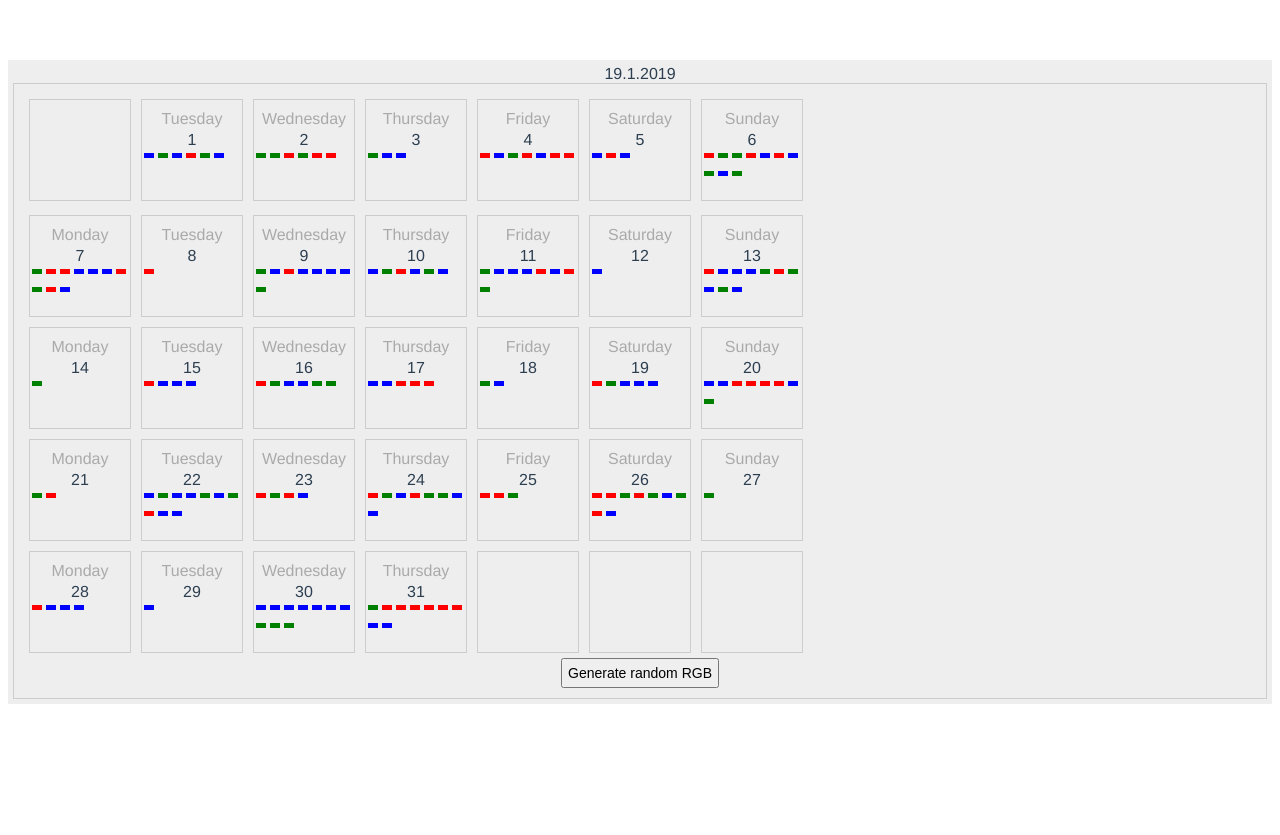
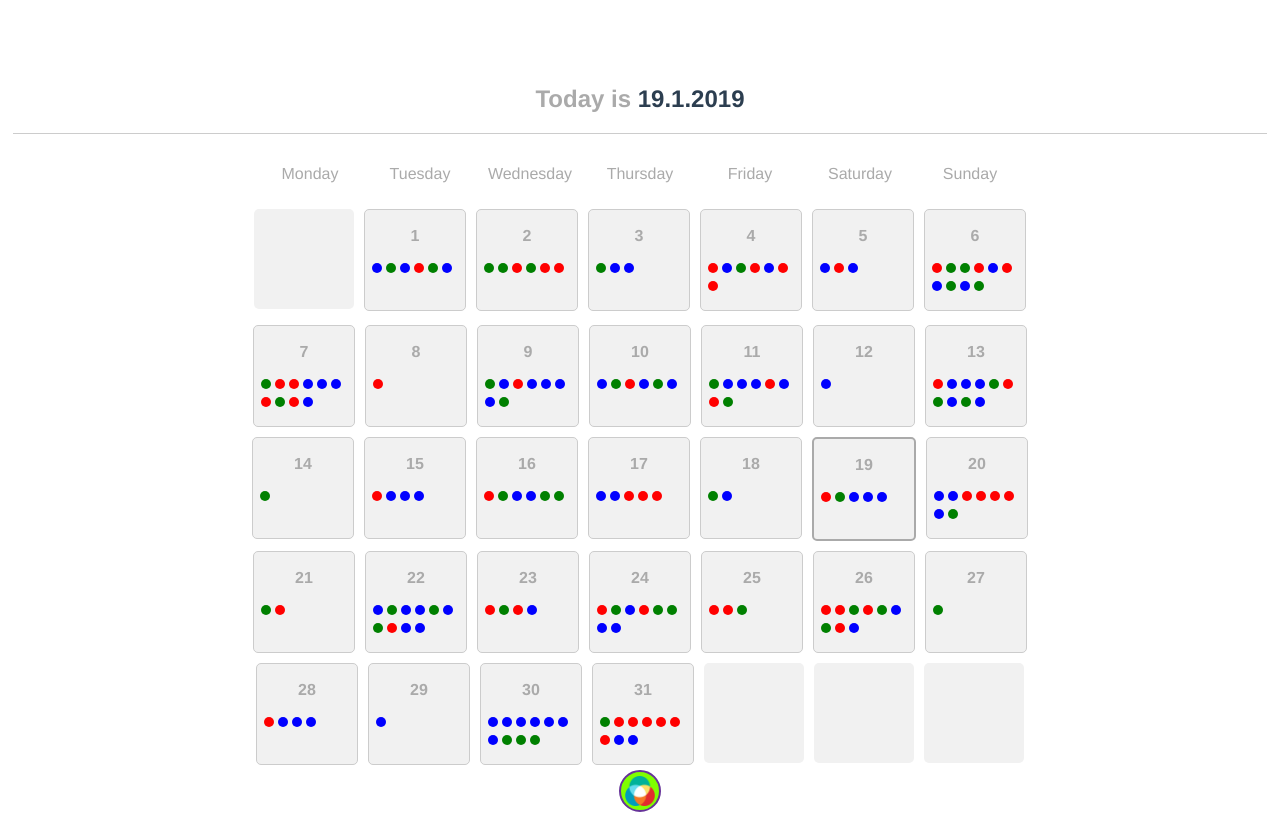
Before and after one commit to afrank03/final-surge-vujs, a Vue app: page / in a window 1280 px wide. Before the commit the page ends 800 px from the top, so only its background shows below. Built offline with nearby package versions, Linux system fonts and the light colour scheme.

Commit message:
[REFACTOR] Styling. Current date highlight. Weekday names extracted.

```diff
--- a/src/App.vue
+++ b/src/App.vue
@@ -17,11 +17,12 @@ export default {
 
 <style lang="scss">
 #app {
-  font-family: 'Avenir', Helvetica, Arial, sans-serif;
+  font-family: "Avenir", Helvetica, Arial, sans-serif;
   -webkit-font-smoothing: antialiased;
   -moz-osx-font-smoothing: grayscale;
   text-align: center;
   color: #2c3e50;
   margin-top: 60px;
+  height: 100%;
 }
 </style>
--- a/src/components/CalendarApp.vue
+++ b/src/components/CalendarApp.vue
@@ -2,6 +2,7 @@
   <div class="c-calendar-app">
     <CalendarHeader :headerText="currentDate" />
     <section class="c-calendar-app__body">
+      <WeekDays />
       <article
         :key="`week-${weekIndex}`"
         v-for="(week, weekIndex) in thisMonthDatesWeeks"
@@ -28,6 +29,7 @@
 import CalendarHeader from './CalendarHeader.vue';
 import CalendarDay from './CalendarDay.vue';
 import CalendarButton from './CalendarButton.vue';
+import WeekDays from './WeekDays.vue';
 import Month from '../domain/month/Month';
 import ItemsGenerator from '../mixins/item-generator';
 
@@ -40,6 +42,7 @@ export default {
     CalendarHeader,
     CalendarDay,
     CalendarButton,
+    WeekDays,
   },
   mounted() {
     const currentMonthWeeks = Month.getMonthSplitByWeeks(true);
@@ -76,21 +79,22 @@ export default {
 
 <style scoped lang="scss">
 @import "./../scss/colors";
+@import "./../scss/main";
 .date-container--shade {
   background: $color-light-grey;
 }
 .c-calendar-app {
-  background: $color-light-grey;
+  height: 100%;
   padding: 5px;
 
   &__body {
-    height: 100%;
     padding: 10px;
-    border: 1px solid $color-grey;
+    border-top: 1px solid $color-grey;
   }
 
   &__row {
     display: inline-flex;
+    justify-content: center;
     flex-wrap: wrap;
     flex-direction: row;
     width: 100%;
--- a/src/components/CalendarButton.vue
+++ b/src/components/CalendarButton.vue
@@ -1,7 +1,6 @@
 <template>
   <input
     type="button"
-    value="Generate random RGB"
     @click="generateRandomItemForRandomDate()"
   />
 </template>
@@ -35,5 +34,14 @@ input {
   font-size: 14px;
   padding: 5px;
   cursor: pointer;
+  border: 2px solid rebeccapurple;
+  border-radius: 50%;
+  height: 42px;
+  width: 42px;
+  background: #7fff00; // Extract to colors
+  background-image: url("./../assets/rgb-icon.png");
+  background-repeat: no-repeat;
+  background-position: center;
+  background-size: 30px 30px;
 }
 </style>
--- a/src/components/CalendarDay.vue
+++ b/src/components/CalendarDay.vue
@@ -1,6 +1,8 @@
 <template>
-  <div class="c-calendar-day">
-    <p class="light-text">{{weekday}}</p>
+  <div
+    class="c-calendar-day"
+    v-bind:class="[ !isThisMonthDate ? otherMonthDayClass : '', isCurrentDate ? currentDate : '' ]"
+  >
     <p>{{day.date}}</p>
     <ul v-if="day.items != undefined">
       <CalendarDayItems
@@ -19,6 +21,12 @@ import Month from '../domain/month/Month';
 
 export default {
   name: 'CalendarDay',
+  data() {
+    return {
+      otherMonthDayClass: 'other-month-day',
+      currentDate: 'c-calendar-day--current',
+    };
+  },
   components: {
     CalendarDayItems,
   },
@@ -28,8 +36,12 @@ export default {
     dayIndex: Number,
   },
   computed: {
-    weekday() {
-      return Month.getWeekdayByDate(this.day.date);
+    isThisMonthDate() {
+      return this.day.date !== undefined;
+    },
+    isCurrentDate() {
+      const d = new Date();
+      return this.day.date === d.getDate();
     },
   },
 };
@@ -44,22 +56,31 @@ export default {
   position: relative;
   margin: 5px;
   border: 1px solid $color-grey;
+  border-radius: 5px;
+  background: $color-lighter-grey;
   overflow: hidden;
 
-  .light-text {
-    color: $color-grey-darker;
+  &--current {
+    border: 2px solid $color-grey-darker;
   }
 
   p {
-    line-height: 5px;
+    line-height: 20px;
+    font-weight: 600;
+    color: $color-grey-darker;
   }
 
   ul {
     position: absolute;
     top: 30px;
     left: 0px;
-    padding: 0;
+    padding: 5px;
     text-align: left;
   }
 }
+
+.other-month-day {
+  border: none;
+  background: $color-lighter-grey;
+}
 </style>
--- a/src/components/CalendarDayItems.vue
+++ b/src/components/CalendarDayItems.vue
@@ -50,7 +50,8 @@ export default {
 .c-calendar-day-item {
   display: inline-block;
   width: 10px;
-  height: 5px;
+  height: 10px;
+  border-radius: 50px;
   margin: 2px;
   list-style: none;
   cursor: pointer;
--- a/src/components/CalendarHeader.vue
+++ b/src/components/CalendarHeader.vue
@@ -1,6 +1,6 @@
 <template>
   <header>
-    {{headerText}}
+    <h2><span class="light-text">Today is</span> {{ headerText }}</h2>
   </header>
 </template>
 
@@ -14,4 +14,14 @@ export default {
 </script>
 
 <style scoped lang="scss">
+@import "./../scss/colors";
+
+header {
+  display: flex;
+  justify-content: center;
+}
+
+.light-text {
+  color: $color-grey-darker;
+}
 </style>
--- /dev/null
+++ b/src/components/WeekDays.vue
@@ -0,0 +1,42 @@
+<template>
+  <section class="c-week-days">
+    <div
+      v-for="weekDay in weekDays"
+      class="c-week-days__day"
+    >
+      <p>{{weekDay}}</p>
+    </div>
+  </section>
+</template>
+
+<script>
+import Month from '../domain/month/Month';
+
+export default {
+  name: 'CalendarHeader',
+  props: {
+    headerText: String,
+  },
+  computed: {
+    weekDays() {
+      const mondayFirst = true;
+      return Month.getWeekDays(mondayFirst);
+    },
+  },
+};
+</script>
+
+<style scoped lang="scss">
+@import "./../scss/colors";
+
+.c-week-days {
+  display: inline-flex;
+  justify-content: center;
+  color: $color-grey-darker;
+
+  &__day {
+    width: 100px;
+    margin: 5px;
+  }
+}
+</style>
--- a/src/domain/month/Month.js
+++ b/src/domain/month/Month.js
@@ -2,7 +2,6 @@ import Weekdays from './Weekdays';
 
 class Month {
   constructor() {
-    this.days = [];
     this.currentDate = new Date();
     this.currentYear = this.currentDate.getFullYear();
     this.currentMonth = this.currentDate.getMonth();
@@ -15,12 +14,15 @@ class Month {
   getAllCurrentMonthDays() {
     const lastDayOfTheMonth = this.getLastDate();
 
+    let days;
     let i;
+    days = [];
+
     for (i = 1; i <= lastDayOfTheMonth; i++) {
-      this.days.push(i);
+      days.push(i);
     }
 
-    return this.days;
+    return days;
   }
 
   /**
@@ -31,6 +33,17 @@ class Month {
     const dayNumber = new Date(this.currentYear, this.currentMonth, date);
 
     return Weekdays[dayNumber.getDay()];
+  }
+
+  getWeekDays(mondayFirst = false) {
+    let weekDays;
+
+    weekDays = Weekdays;
+
+    if (mondayFirst) {
+      weekDays.push(weekDays.shift());
+    }
+    return weekDays;
   }
 
   /**
--- a/src/scss/colors.scss
+++ b/src/scss/colors.scss
@@ -1,3 +1,4 @@
 $color-grey: #ccc;
 $color-grey-darker: #aaa;
 $color-light-grey: #eee;
+$color-lighter-grey: #f1f1f1;
--- /dev/null
+++ b/src/scss/main.scss
@@ -0,0 +1,5 @@
+html,
+body {
+  height: 100%;
+  margin: 0;
+}
```
Also changed, not shown: src/assets/rgb-icon.png (added), 1 other file (tests, documents, lock files or other folders).
